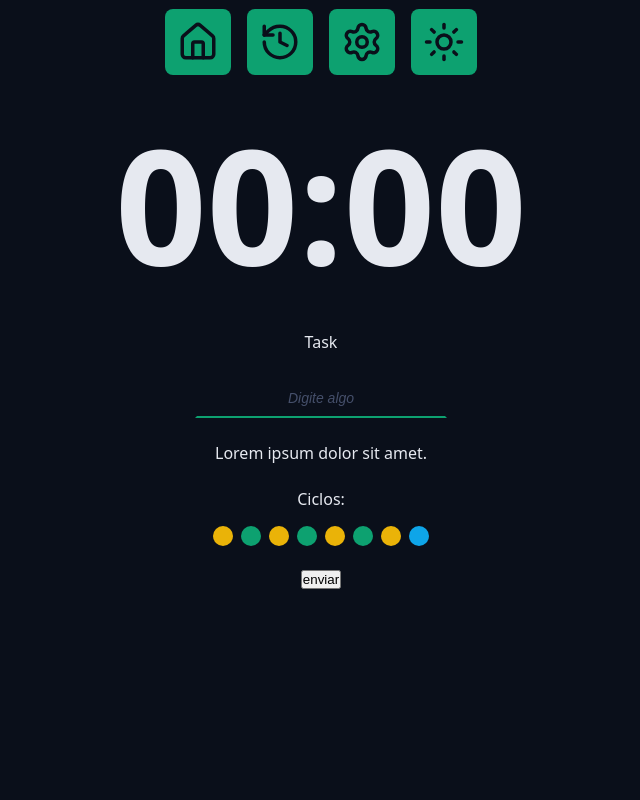
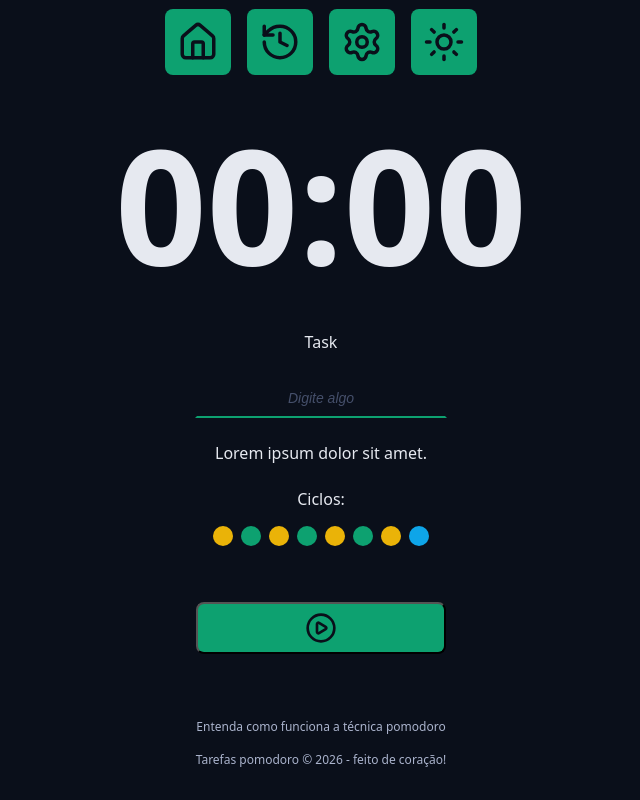
Before and after one commit to NetoResende/pomodoro-time, a React (Vite) app: page / in a window 1280 px wide. Shown: the part 222-1022 px from the top of the page, without its empty margins (319-959 px from the left). Before the commit the page ends 843 px from the top, so only its background shows below. Built offline with nearby package versions, Linux system fonts and the light colour scheme.

Commit message:
Criando componente de botão e footer

```diff
--- a/src/App.tsx
+++ b/src/App.tsx
@@ -3,9 +3,12 @@ import { Logo } from "./component/logo/index.tsx";
 import { Menu } from "./component/menu/index.tsx";
 import { CountDown } from "./component/countDown/index.tsx";
 import { DefaultInput } from "./component/defaultInput/index.tsx";
+import { Cycles } from "./component/cycles/index.tsx";
+import { DefaultButton } from "./component/defaultButton/index.tsx";
+import { PlayCircleIcon} from "lucide-react";
 import "./styles/theme.css";
 import "./styles/global.css";
-import { Cycles } from "./component/cycles/index.tsx";
+import { Footer } from "./component/footer/index.tsx";
 
 export interface AppProps {
   children: React.ReactNode;
@@ -40,9 +43,13 @@ export function App() {
             <Cycles/>
           </div>
           <div className="formrow">
-            <button type="button">enviar</button>
+            <DefaultButton icon={<PlayCircleIcon/>}/>
           </div>
         </form>
+      </Container>
+
+      <Container>
+        <Footer/>
       </Container>
     </>
   );
--- /dev/null
+++ b/src/component/defaultButton/defaultButton.module.css
@@ -0,0 +1,31 @@
+.button {
+  background: var(--primary);
+  color: var(--text-over-primary);
+  display: flex;
+  align-items: center;
+  justify-content: center;
+  min-width: 25rem;
+  padding: 0.8rem;
+  border-radius: 0.8rem;
+  margin: 3.2rem 0;
+  cursor: pointer;
+
+  transition: all 0.1s ease-in-out;
+
+  &:hover {
+    filter: brightness(80%);
+  }
+}
+.button svg {
+  width: 3.2rem;
+  height: 3.2rem;
+}
+
+.green {
+  background: var(--primary);
+  color: var(--text-over-primary);
+}
+.red {
+  background: var(--error);
+  color: var(--text-over-primary);
+}
--- /dev/null
+++ b/src/component/defaultButton/index.tsx
@@ -0,0 +1,16 @@
+import styles from './defaultButton.module.css'
+
+type defaultButtonProps = {
+    icon: React.ReactNode
+    color?: 'green'| 'red'
+} & React.ComponentProps<'button'> // intersection
+
+export function DefaultButton({ icon, color='green', ...props }: defaultButtonProps){
+    return (
+        <>
+            <button type='button' className={`${styles.button} ${styles[color]}`} {...props}>
+                {icon}
+            </button>
+        </>
+    )
+}
--- /dev/null
+++ b/src/component/footer/index.tsx
@@ -0,0 +1,13 @@
+import styles from './styles.module.css';
+
+export function Footer(){
+
+    return (
+        <footer className={styles.footer}>
+            <a>Entenda como funciona a técnica pomodoro</a>
+            <a href="##">
+                Tarefas pomodoro &copy; {new Date().getFullYear()} - feito de coração!
+            </a>
+        </footer>
+    )
+}
--- /dev/null
+++ b/src/component/footer/styles.module.css
@@ -0,0 +1,17 @@
+.footer {
+    display: flex;
+    flex-direction: column;
+    align-items: center;
+    justify-content: center;
+    gap: 1.6rem;
+    font-size: 1.2rem;
+}
+.footer a {
+    text-decoration: none;
+    color: var(--text-muted);
+
+    &:hover {
+        text-decoration: underline;
+        color: var(--text-muted);
+    }
+}
```
